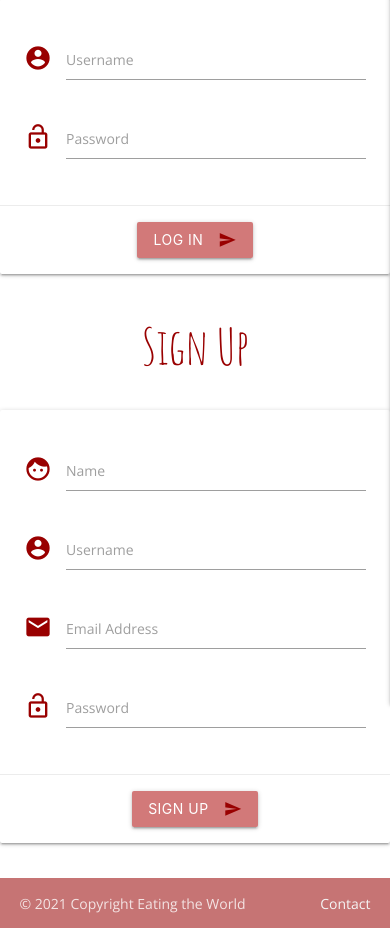
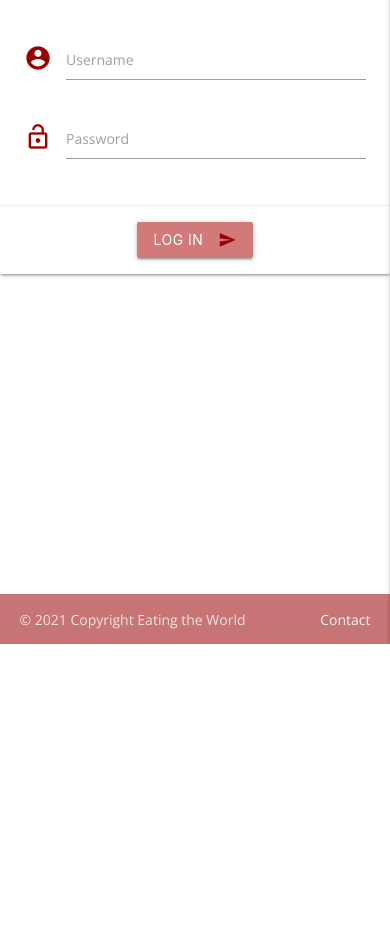
Before and after one commit to annakovesdi/milestone-project-3, a Flask app: page /log_in in a window 390 px wide. Shown: the part 200-1128 px from the top of the page. After the commit the page ends 844 px from the top, so only its background shows below. Run offline with Flask 2, Linux system fonts and the light colour scheme; some libraries are stand-ins or nearby versions.

Commit message:
added media queries and created separate pages for login/signup. started to build user authentication

```diff
--- a/app.py
+++ b/app.py
@@ -1,8 +1,10 @@
 import os
 from flask import (
-    Flask, flash, render_template, redirect, request, session, url_for, jsonify)
+    Flask, flash, render_template,
+    redirect, request, session, url_for, jsonify)
 from flask_pymongo import PyMongo
 from bson.objectid import ObjectId
+from werkzeug.security import generate_password_hash, check_password_hash
 if os.path.exists("env.py"):
     import env
 
@@ -52,10 +54,32 @@ def add_recipy():
     return render_template("add-recipy.html", page_title="Add Recipy")
 
 
-@app.route("/log_in")
+@app.route("/log_in", methods=["GET", "POST"])
 def log_in():
     return render_template(
-        "log-in.html", page_title="Log In", page_title_two="Sign Up")
+        "log-in.html", page_title="Log In")
+
+
+@app.route("/sign_up", methods=["GET", "POST"])
+def sign_up():
+    if request.method == "POST":
+        existing_user = mongo.db.users.find_one(
+            {"username": request.form.get("username").lower()})
+        if existing_user:
+            flash("Username already exists")
+            return redirect(url_for('log_in'))
+        register = {
+            "username": request.form.get("username").lower(),
+            "name": request.form.get("name").lower(),
+            "password": generate_password_hash(request.form.get("password")),
+            "email": request.form.get("email").lower()
+        }
+        mongo.db.users.insert_one(register)
+
+        session["user"] = request.form.get("username").lower()
+        flash("Registration Succesful!")
+    return render_template(
+        "sign-up.html", page_title="Sign Up")
 
 
 @app.route("/log_out")
--- a/static/css/style.css
+++ b/static/css/style.css
@@ -237,4 +237,8 @@ div.card-content.grey.lighten-4 {
     .enjoy {
     margin-top: 300px;
     }
+    div.form-card-parent {
+        max-width: 70%;
+        margin: auto;
+    }
 }
--- a/templates/base.html
+++ b/templates/base.html
@@ -25,7 +25,8 @@
                         <li><a href="{{ url_for('add_recipy') }}">Add Recipy</a></li>
                         <li><a href="{{ url_for('log_out') }}">Log Out</a></li>
                         {% else %}
-                        <li><a href="{{ url_for('log_in') }}">Log In/Sign Up</a></li>
+                        <li><a href="{{ url_for('log_in') }}">Log In</a></li>
+                        <li><a href="{{ url_for('sign_up') }}">Sign Up</a></li>
                         {% endif %}
                     </ul>
                 </div>
--- a/templates/log-in.html
+++ b/templates/log-in.html
@@ -13,20 +13,20 @@
                             <div class="row">
                                 <div class="input-field col s12 m6">
                                     <i class="material-icons prefix">account_circle</i>
-                                    <input id="icon_prefix" type="text" class="validate">
-                                    <label for="icon_prefix">Username</label>
+                                    <input id="username" type="text" class="validate" name="username" required>
+                                    <label for="username">Username</label>
                                 </div>
                                 <div class="input-field col s12 m6">
                                     <i class="material-icons prefix">lock_open</i>
-                                    <input id="icon_telephone" type="tel" class="validate">
-                                    <label for="icon_telephone">Password</label>
+                                    <input id="password" type="text" class="validate" name="password" required>
+                                    <label for="password">Password</label>
                                 </div>
                             </div>
                         </form>
                     </div>
                 </div>
                 <div class="card-action center">
-                    <button class="btn waves-effect waves-light submit-button" type="submit" name="action">Log In
+                    <button class="btn waves-effect waves-light submit-button" type="submit" name="login">Log In
                         <i class="material-icons right">send</i>
                     </button>
                 </div>
@@ -34,52 +34,4 @@
         </div>
     </div>
 </div>
-<!--Sign Up-->
-<div class="col s12 m7">
-    <h2 class="header center">{{ page_title_two }}</h2>
-    <div class="form-card-parent">
-        <div class="card horizontal form-card">
-            <div class="card-stacked">
-                <div class="card-content">
-                    <div class="row">
-                        <form class="col s12">
-                            <div class="row">
-                                <div class="input-field col s12 m6">
-                                    <i class="material-icons prefix">face</i>
-                                    <input id="name" type="text" class="validate">
-                                    <label for="icon_prefix">Name</label>
-                                </div>
-                                <div class="input-field col s12 m6">
-                                    <i class="material-icons prefix">account_circle</i>
-                                    <input id="icon_telephone" type="tel" class="validate">
-                                    <label for="icon_telephone">Username</label>
-                                </div>
-                            </div>
-                            <div class="row">
-                                <div class="input-field col s12 m6">
-                                    <i class="material-icons prefix">email</i>
-                                    <input id="icon_prefix" type="text" class="validate">
-                                    <label for="icon_prefix">Email Address</label>
-                                </div>
-                                <div class="input-field col s12 m6">
-                                    <i class="material-icons prefix">lock_open</i>
-                                    <input id="icon_telephone" type="tel" class="validate">
-                                    <label for="icon_telephone">Password</label>
-                                </div>
-                            </div>
-                        </form>
-                    </div>
-                </div>
-                <div class="card-action center">
-                    <button class="btn waves-effect waves-light submit-button" type="submit" name="action">Sign Up
-                        <i class="material-icons right">send</i>
-                    </button>
-                </div>
-            </div>
-        </div>
-    </div>
-    <br class="margin-bottom">
-</div>
-
-
 {% endblock %}
```
Also changed, not shown: templates/sign-up.html (added, +49 -0 lines).
